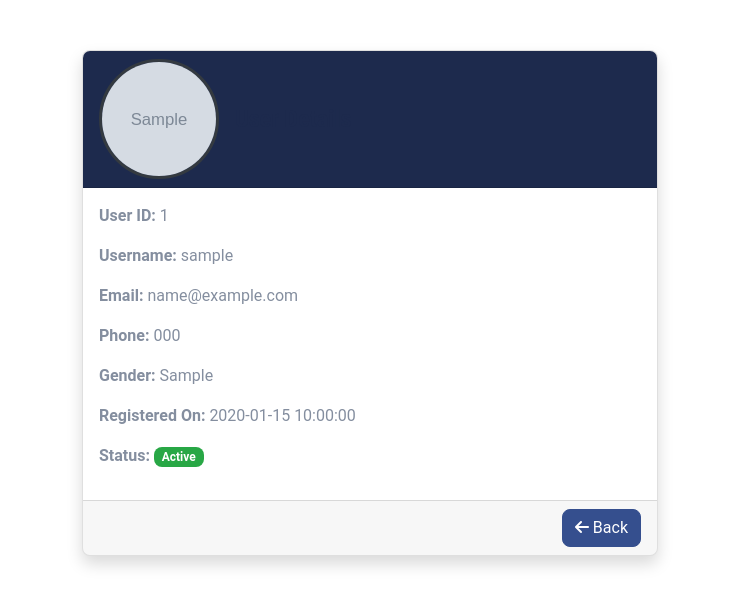
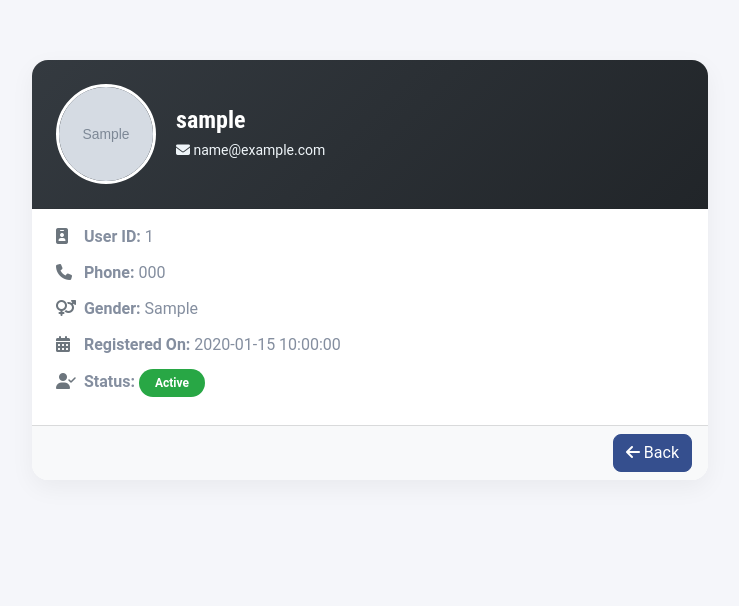
Before and after one commit to indra-2001/Disease-Prediction, a Flask app: page /admin/view_user/1 in a window 1280 px wide. Shown: the top 606 px of the page, without its empty margins (270-1009 px from the left). Run offline with Flask 3, Linux system fonts and the light colour scheme; tables that the repository leaves empty or names only in its code hold one stand-in row (values such as "Sample post"); grey boxes marked "Sample" are stand-in pictures; parts of the project's set-up code (start-up, migrations or seed data) failed here and were passed over; some libraries are stand-ins or nearby versions.

Commit message:
Indra Final Version.

```diff
--- a/app.py
+++ b/app.py
@@ -268,8 +268,8 @@
         if user:
             # Generate token
             token = serializer.dumps(email, salt='password-reset-salt')
-            #reset_url = url_for('reset_password_token', token=token, _external=True)
-            reset_url = request.host_url.rstrip('/') + url_for('reset_password_token', token=token)
+            reset_url = url_for('reset_password_token', token=token, _external=True)
+            # reset_url = request.host_url.rstrip('/') + url_for('reset_password_token', token=token)
 
 
             # Send email
--- a/templates/BMI.html
+++ b/templates/BMI.html
@@ -181,14 +181,14 @@
         })
           .then(response => {
             if (response.ok) {
-          alert("✅ BMI data and report saved to database.");
+              console.log("✅ BMI data and report saved to database.");
             } else {
-          alert("❌ Failed to save data.");
+              console.log("❌ Failed to save data.");
             }
           })
           .catch(err => {
             console.error("Error:", err);
-        alert("❌ Error sending data to server.");
+            console, log("❌ Error sending data to server.");
           });
       }
     });
--- a/templates/BMR.html
+++ b/templates/BMR.html
@@ -528,14 +528,14 @@
             })
                 .then(response => {
                     if (response.ok) {
-                alert("✅ BMI data and report saved to database.");
+                        console, log("✅ BMR data and report saved to database.");
                     } else {
-                alert("❌ Failed to save data.");
+                        console.log("❌ Failed to save data.");
                     }
                 })
                 .catch(err => {
                     console.error("Error:", err);
-                alert("❌ Error sending data to server.");
+                    console.log("❌ Error sending data to server.");
                 });
         }
 
--- a/templates/brain_tumor.html
+++ b/templates/brain_tumor.html
@@ -5,6 +5,7 @@
     <meta charset="UTF-8" />
     <title>Brain Tumor Detection</title>
     <meta name="viewport" content="width=device-width, initial-scale=1" />
+    <script src="../static/js/doctor_map.js"></script>
 
     <!-- Bootstrap CSS CDN -->
     <link href="https://cdn.jsdelivr.net/npm/bootstrap@5.3.3/dist/css/bootstrap.min.css" rel="stylesheet" />
--- a/templates/view_user_details.html
+++ b/templates/view_user_details.html
@@ -1,25 +1,63 @@
 <!DOCTYPE html>
-<html>
+<html lang="en">
 
 <head>
+    <meta charset="UTF-8">
     <title>User Details</title>
+    <meta name="viewport" content="width=device-width, initial-scale=1">
     <link rel="stylesheet" href="{{ url_for('static', filename='css/bootstrap.min.css') }}">
     <link rel="stylesheet" href="https://cdnjs.cloudflare.com/ajax/libs/font-awesome/6.5.0/css/all.min.css">
     <style>
+        body {
+            background-color: #f5f6fa;
+        }
+
         .container {
-            max-width: 600px;
+            max-width: 700px;
         }
 
         .card {
-            margin-top: 50px;
+            margin-top: 60px;
+            border: none;
+            border-radius: 1rem;
+            box-shadow: 0 8px 24px rgba(0, 0, 0, 0.05);
+            overflow: hidden;
+        }
+
+        .card-header {
+            background: linear-gradient(135deg, #343a40, #212529);
+            color: white;
+            display: flex;
+            align-items: center;
+            padding: 1.5rem;
         }
 
         .profile-img {
-            width: 120px;
-            height: 120px;
+            width: 100px;
+            height: 100px;
+            object-fit: cover;
             border-radius: 50%;
-            object-fit: cover;
-            border: 3px solid #343a40;
+            border: 3px solid #fff;
+            margin-right: 20px;
+        }
+
+        .card-header h4 {
+            margin: 0;
+            color: #fff;
+        }
+
+        .card-header small {
+            color: #ced4da;
+        }
+
+        .card-body p {
+            font-size: 1rem;
+            margin-bottom: 12px;
+        }
+
+        .card-body i {
+            width: 24px;
+            color: #6c757d;
         }
 
         .badge-active {
@@ -29,33 +67,47 @@
         .badge-blocked {
             background-color: #dc3545;
         }
+
+        .card-footer {
+            background-color: #f8f9fa;
+        }
+
+        .btn-secondary {
+            border-radius: 8px;
+        }
     </style>
 </head>
 
 <body>
     <div class="container">
-        <div class="card shadow">
-            <div class="card-header bg-dark text-white d-flex align-items-center">
+        <div class="card">
+            <!-- Header -->
+            <div class="card-header">
                 <img src="{{ url_for('static', filename='profile_pics/' + user.profile_pic) }}" alt="Profile Picture"
-                    class="profile-img me-3">
-                <h4 class="mb-0">User Details</h4>
+                    class="profile-img">
+                <div>
+                    <h4 class="text-white mb-1">{{ user.username }}</h4>
+                    <small class="text-light"><i class="fas fa-envelope"></i> {{ user.email }}</small>
+                </div>
             </div>
-            <div class="card-body">
-                <p><strong>User ID:</strong> {{ user.id }}</p>
-                <p><strong>Username:</strong> {{ user.username }}</p>
-                <p><strong>Email:</strong> {{ user.email }}</p>
-                <p><strong>Phone:</strong> {{ user.phone }}</p>
-                <p><strong>Gender:</strong> {{ user.gender }}</p>
-                <p><strong>Registered On:</strong> {{ user.created_at }}</p>
+
+            <!-- Body -->
+            <div class="card-body px-4 py-3">
+                <p><i class="fas fa-id-badge"></i> <strong>User ID:</strong> {{ user.id }}</p>
+                <p><i class="fas fa-phone"></i> <strong>Phone:</strong> {{ user.phone }}</p>
+                <p><i class="fas fa-venus-mars"></i> <strong>Gender:</strong> {{ user.gender }}</p>
+                <p><i class="fas fa-calendar-alt"></i> <strong>Registered On:</strong> {{ user.created_at }}</p>
                 <p>
-                    <strong>Status:</strong>
+                    <i class="fas fa-user-check"></i> <strong>Status:</strong>
                     {% if user.status == 'active' %}
-                    <span class="badge badge-active">Active</span>
+                    <span class="badge badge-active px-3 py-2 rounded-pill">Active</span>
                     {% else %}
-                    <span class="badge badge-blocked">Blocked</span>
+                    <span class="badge badge-blocked px-3 py-2 rounded-pill">Blocked</span>
                     {% endif %}
                 </p>
             </div>
+
+            <!-- Footer -->
             <div class="card-footer text-end">
                 <a href="{{ url_for('view_users') }}" class="btn btn-secondary">
                     <i class="fas fa-arrow-left"></i> Back
```
Also changed, not shown: 6 other files. Lines whose indentation alone changed are shown as unchanged.
